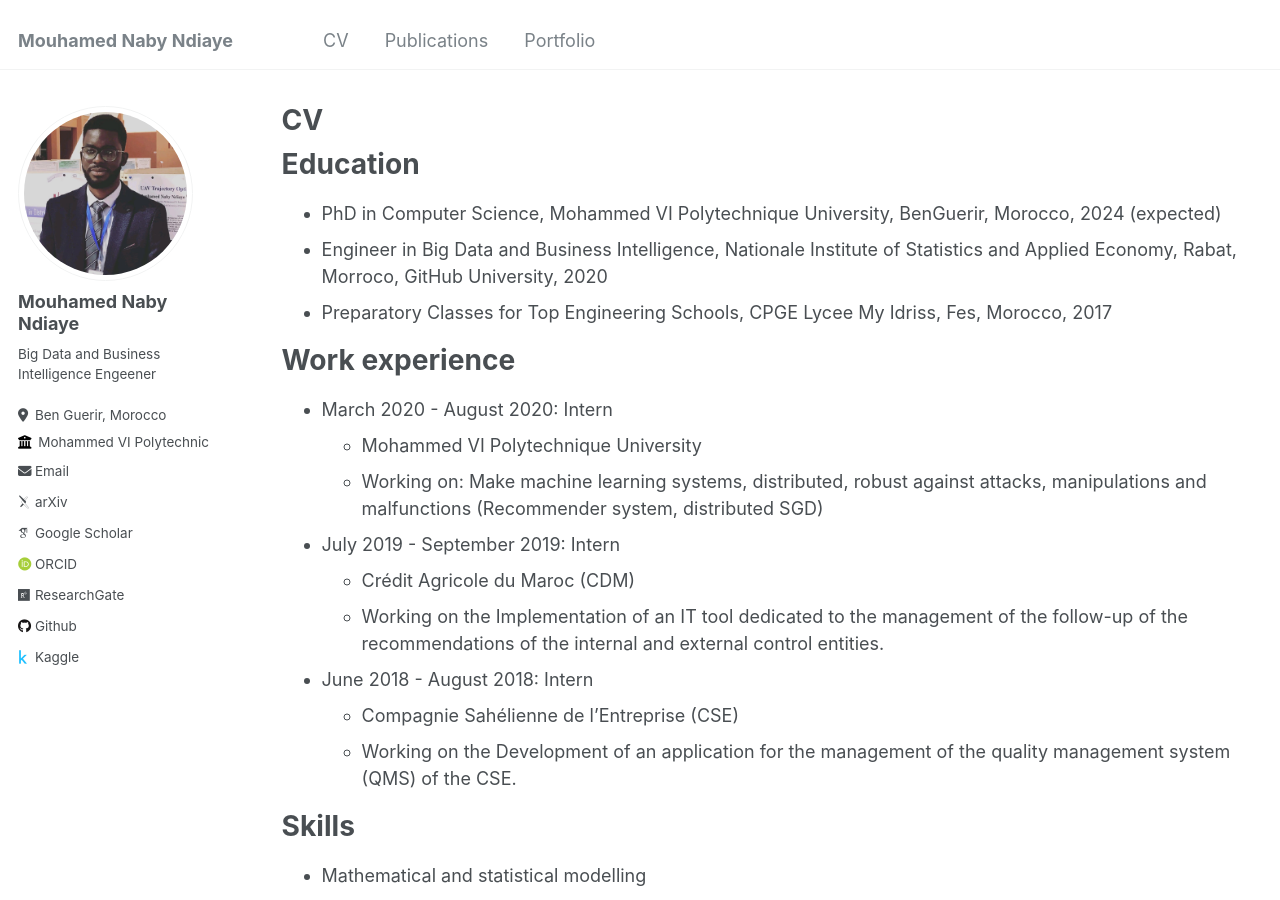
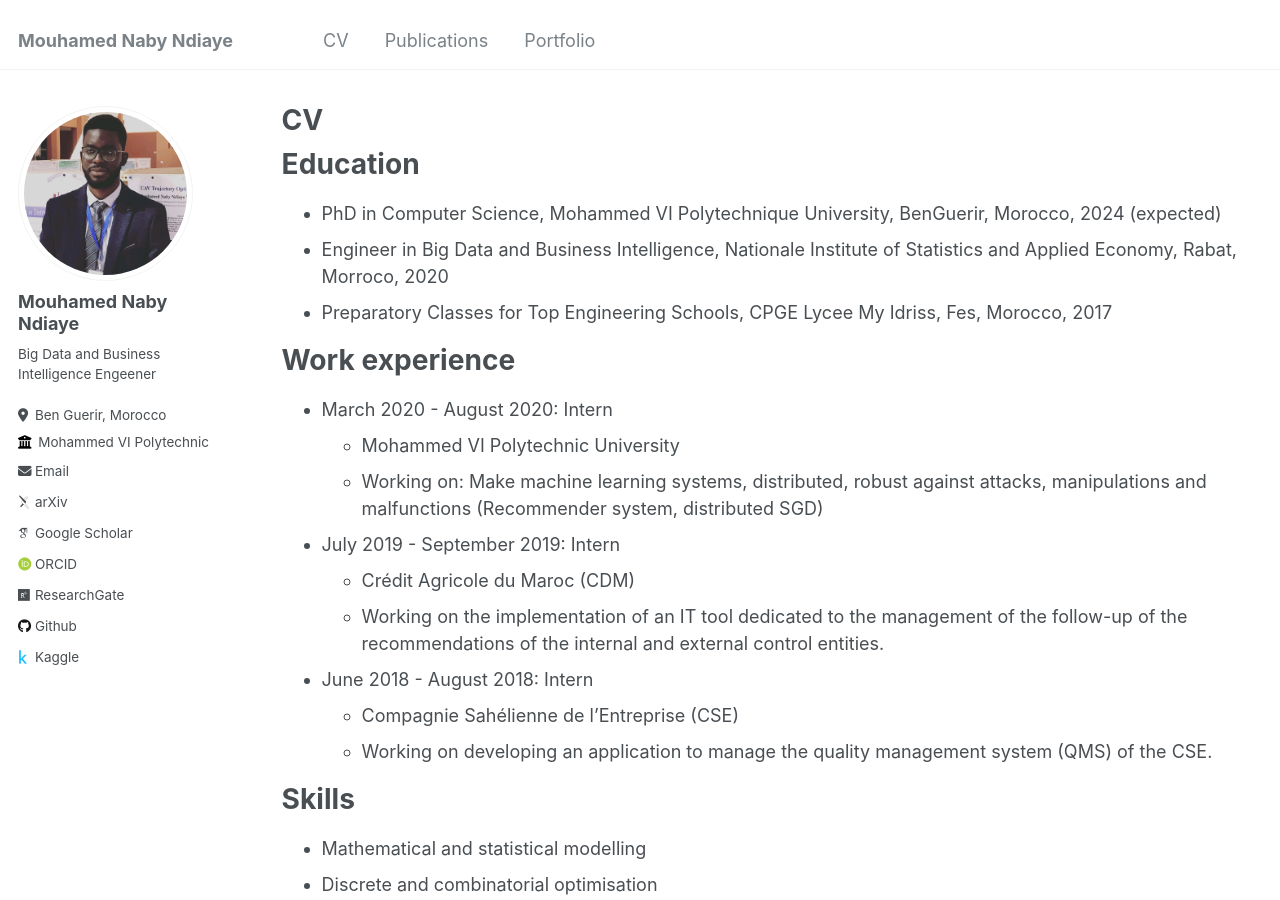
Before and after one commit to Nabzozifo/Nabzozifo.github.io, a Jekyll site: the page built from _pages/cv.md, in a window 1280 px wide and 900 px high. Built offline with Jekyll 4.4.1, drawn with Linux system fonts in a browser that asks for light colours; some web fonts are replaced; some of the changed text lies outside the part shown.

Commit message:
Update cv.md

```diff
--- a/_pages/cv.md
+++ b/_pages/cv.md
@@ -12,23 +12,23 @@ redirect_from:
 Education
 ======
 * PhD in Computer Science, Mohammed VI Polytechnique University, BenGuerir, Morocco, 2024 (expected)
-* Engineer in Big Data and Business Intelligence, Nationale Institute of Statistics and Applied Economy, Rabat, Morroco, GitHub University, 2020
+* Engineer in Big Data and Business Intelligence, Nationale Institute of Statistics and Applied Economy, Rabat, Morroco, 2020
 * Preparatory Classes for Top Engineering Schools, CPGE Lycee My Idriss, Fes, Morocco, 2017
 
 Work experience
 ======
 * March 2020 - August 2020: Intern
-  * Mohammed VI Polytechnique University
+  * Mohammed VI Polytechnic University
   * Working on: Make machine learning systems, distributed, robust against attacks, manipulations and malfunctions (Recommender system, distributed SGD)
 
 * July 2019 - September 2019: Intern
   * Crédit Agricole du Maroc (CDM)
-  * Working on the Implementation of an IT tool dedicated to the management of the follow-up of the recommendations of the internal and external control entities.
+  * Working on the implementation of an IT tool dedicated to the management of the follow-up of the recommendations of the internal and external control entities.
 
 
 * June 2018 - August 2018: Intern
   * Compagnie Sahélienne de l’Entreprise (CSE)
-  * Working on the Development of an application for the management of the quality management system (QMS) of the CSE.
+  * Working on developing an application to manage the quality management system (QMS) of the CSE.
 
 Skills
 ======
@@ -59,4 +59,4 @@ Service and leadership
 ======
 * President of Africa Integration Club, Nationale Institute of Statistics and Applied Economy, 2018-2019
 * Statutory Auditor, General Union of Senegalese Students and Trainees in Morocco, 2019-2020
-* President of International Student Club, Mohammed VI Polytechnique University, 2023-2024
+* President of International Student Club, Mohammed VI Polytechnic University, 2023-2024
```
